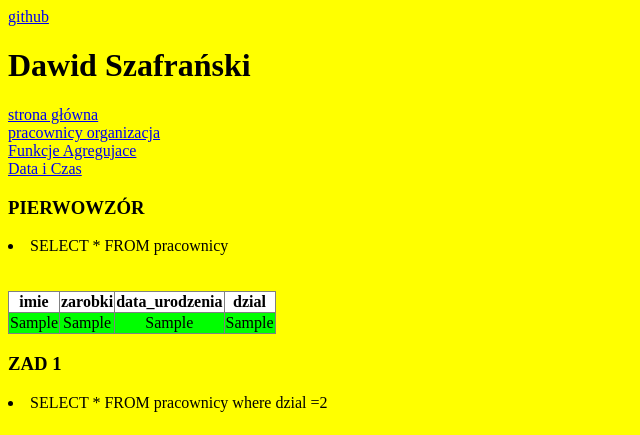
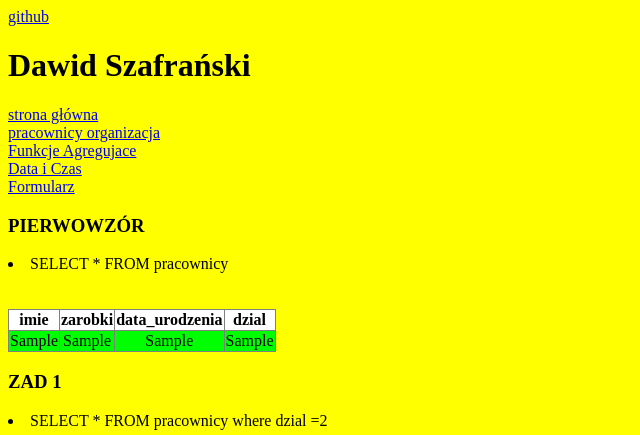
Before and after one commit to AD-2018/sql-php-pierwsza_strona-szafranski-dawid, a PHP site: page / in a window 1280 px wide. Shown: the top 435 px of the page, without its empty margins (0-640 px from the left). Run offline with PHP 8.4, Linux system fonts and the light colour scheme; tables that the repository leaves empty or names only in its code hold one stand-in row (values such as "Sample post"); data that the repository does not hold is empty.

Commit message:
Update index.php

```diff
--- a/index.php
+++ b/index.php
@@ -16,6 +16,8 @@
         <a href="funkcje_agregujace.php">Funkcje Agregujace</a>
         <br>
         <a href="data_czas.php">Data i Czas</a>
+        <br>
+        <a href="formularz.html">Formularz</a>
     </div>
 <?php
 $servername = "mysql-kcz.alwaysdata.net";
```
